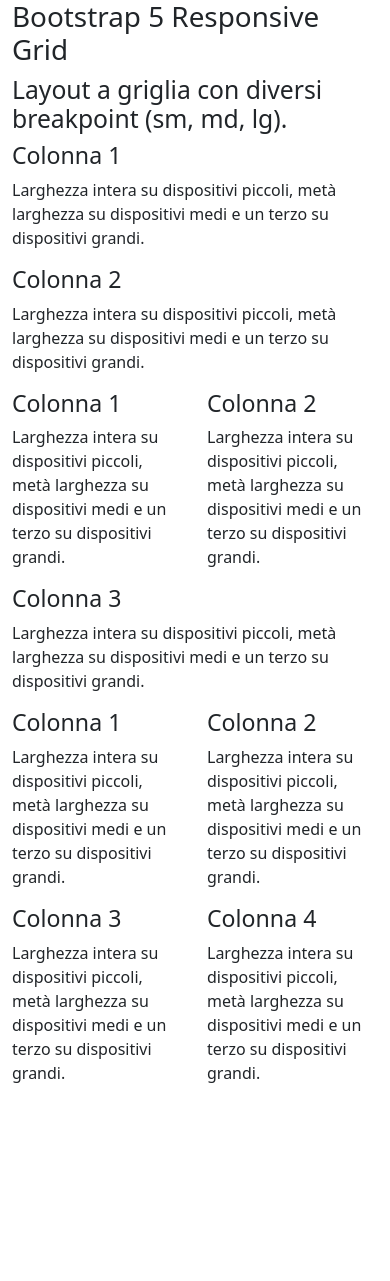
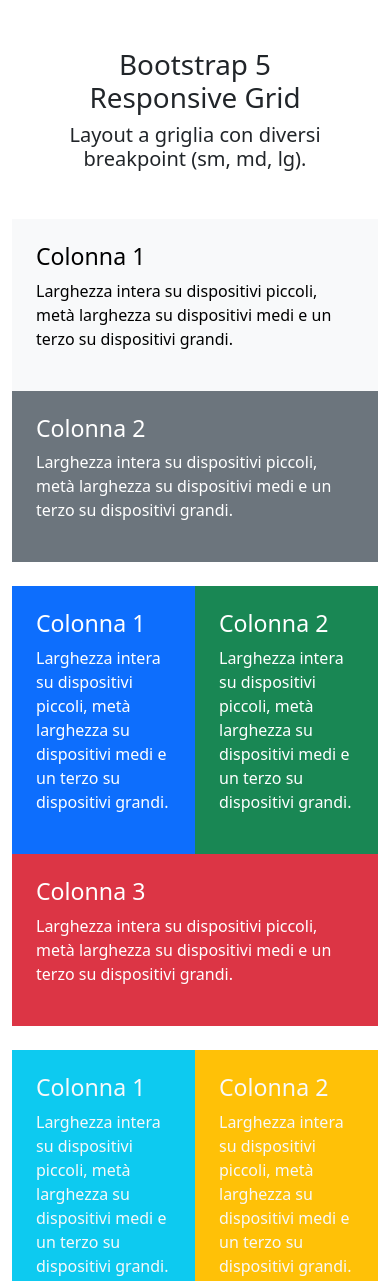
Before and after one commit to emazupp/htmlcss-bootstrap-layout, a plain HTML site: page index.html in a window 390 px wide. Shown: the top 1281 px of the page. Before the commit the page ends 1101 px from the top, so only its background shows below. Drawn offline with nearby package versions, Linux system fonts and the light colour scheme.

Commit message:
fixed mobile version

```diff
--- a/index.html
+++ b/index.html
@@ -21,21 +21,26 @@
 
   <body>
     <div class="container">
-      <header>
-        <h1>Bootstrap 5 Responsive Grid</h1>
-        <h2>Layout a griglia con diversi breakpoint (sm, md, lg).</h2>
+      <header class="m-5">
+        <h1 class="text-center">Bootstrap 5 Responsive Grid</h1>
+        <h2 class="text-center fs-5 fw-light">
+          Layout a griglia con diversi breakpoint (sm, md, lg).
+        </h2>
       </header>
       <main>
         <!-- first row -->
-        <div class="row">
+        <div class="row g-0 mb-4">
           <div class="col-12">
+            <div class="text-bg-light h-100 p-4">
               <h3>Colonna 1</h3>
               <p>
                 Larghezza intera su dispositivi piccoli, metà larghezza su
                 dispositivi medi e un terzo su dispositivi grandi.
               </p>
             </div>
+          </div>
           <div class="col-12">
+            <div class="text-bg-secondary h-100 p-4">
               <h3>Colonna 2</h3>
               <p>
                 Larghezza intera su dispositivi piccoli, metà larghezza su
@@ -43,23 +48,31 @@
               </p>
             </div>
           </div>
+        </div>
         <!-- second row -->
-        <div class="row">
+        <div class="row g-0 mb-4">
           <div class="col-6">
+            <div class="text-bg-primary h-100 p-4">
               <h3>Colonna 1</h3>
               <p>
                 Larghezza intera su dispositivi piccoli, metà larghezza su
                 dispositivi medi e un terzo su dispositivi grandi.
               </p>
             </div>
+          </div>
+
           <div class="col-6">
+            <div class="text-bg-success h-100 p-4">
               <h3>Colonna 2</h3>
               <p>
                 Larghezza intera su dispositivi piccoli, metà larghezza su
                 dispositivi medi e un terzo su dispositivi grandi.
               </p>
             </div>
+          </div>
+
           <div class="col-12">
+            <div class="text-bg-danger h-100 p-4">
               <h3>Colonna 3</h3>
               <p>
                 Larghezza intera su dispositivi piccoli, metà larghezza su
@@ -67,35 +80,47 @@
               </p>
             </div>
           </div>
+        </div>
         <!-- third row -->
-        <div class="row">
+        <div class="row g-0 mb-4">
           <div class="col-6">
-            <h3>Colonna 1</h3>
-            <p>
+            <div class="text-bg-info h-100 p-4">
+              <h3 class="text-light">Colonna 1</h3>
+              <p class="text-light">
                 Larghezza intera su dispositivi piccoli, metà larghezza su
                 dispositivi medi e un terzo su dispositivi grandi.
               </p>
             </div>
+          </div>
+
           <div class="col-6">
-            <h3>Colonna 2</h3>
-            <p>
+            <div class="text-bg-warning h-100 p-4">
+              <h3 class="text-light">Colonna 2</h3>
+              <p class="text-light">
                 Larghezza intera su dispositivi piccoli, metà larghezza su
                 dispositivi medi e un terzo su dispositivi grandi.
               </p>
             </div>
+          </div>
+
           <div class="col-6">
+            <div class="text-bg-dark h-100 p-4">
               <h3>Colonna 3</h3>
               <p>
                 Larghezza intera su dispositivi piccoli, metà larghezza su
                 dispositivi medi e un terzo su dispositivi grandi.
               </p>
             </div>
+          </div>
+
           <div class="col-6">
+            <div class="text-bg-light h-100 p-4">
               <h3>Colonna 4</h3>
               <p>
                 Larghezza intera su dispositivi piccoli, metà larghezza su
                 dispositivi medi e un terzo su dispositivi grandi.
               </p>
+            </div>
           </div>
         </div>
       </main>
```
Lines whose indentation alone changed are shown as unchanged.
